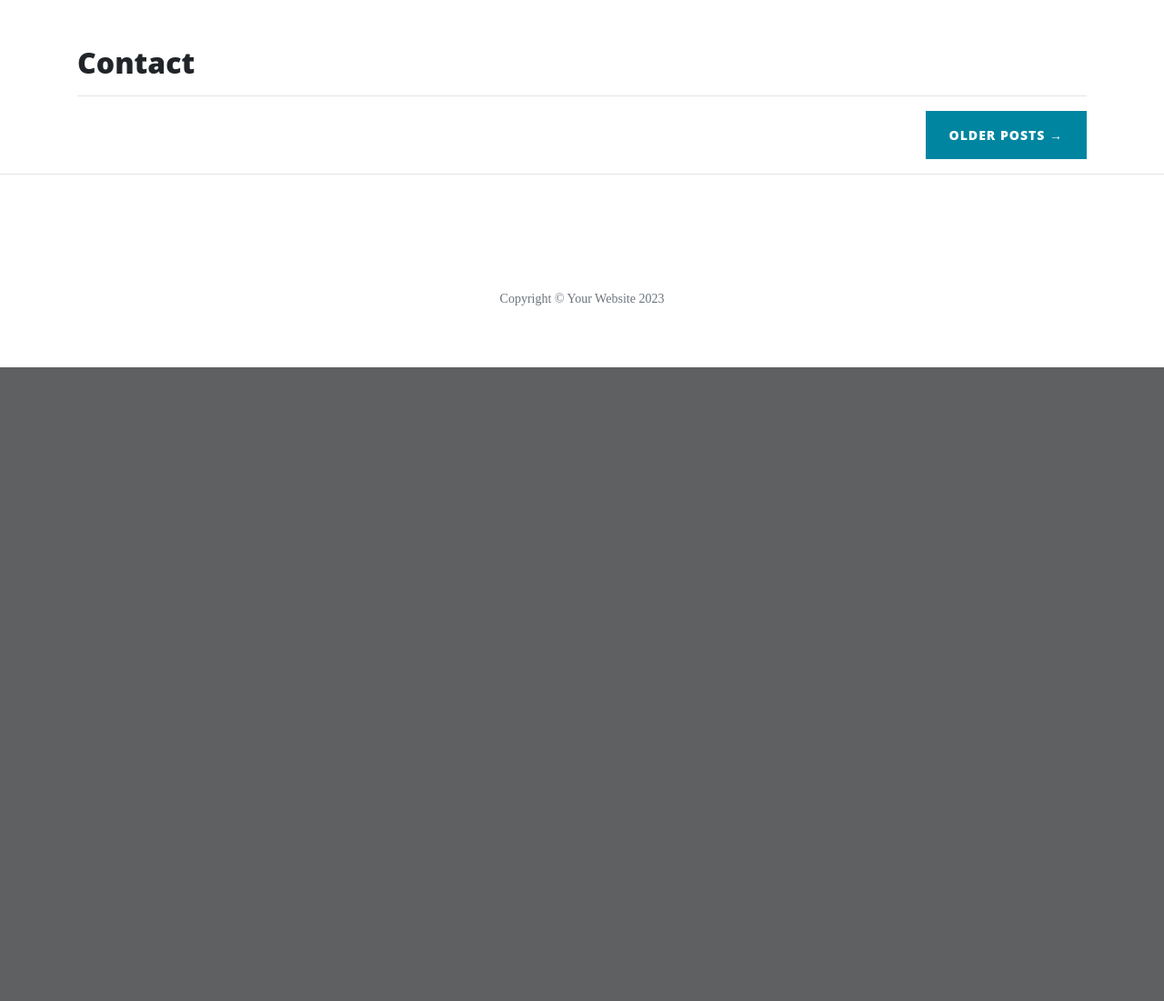
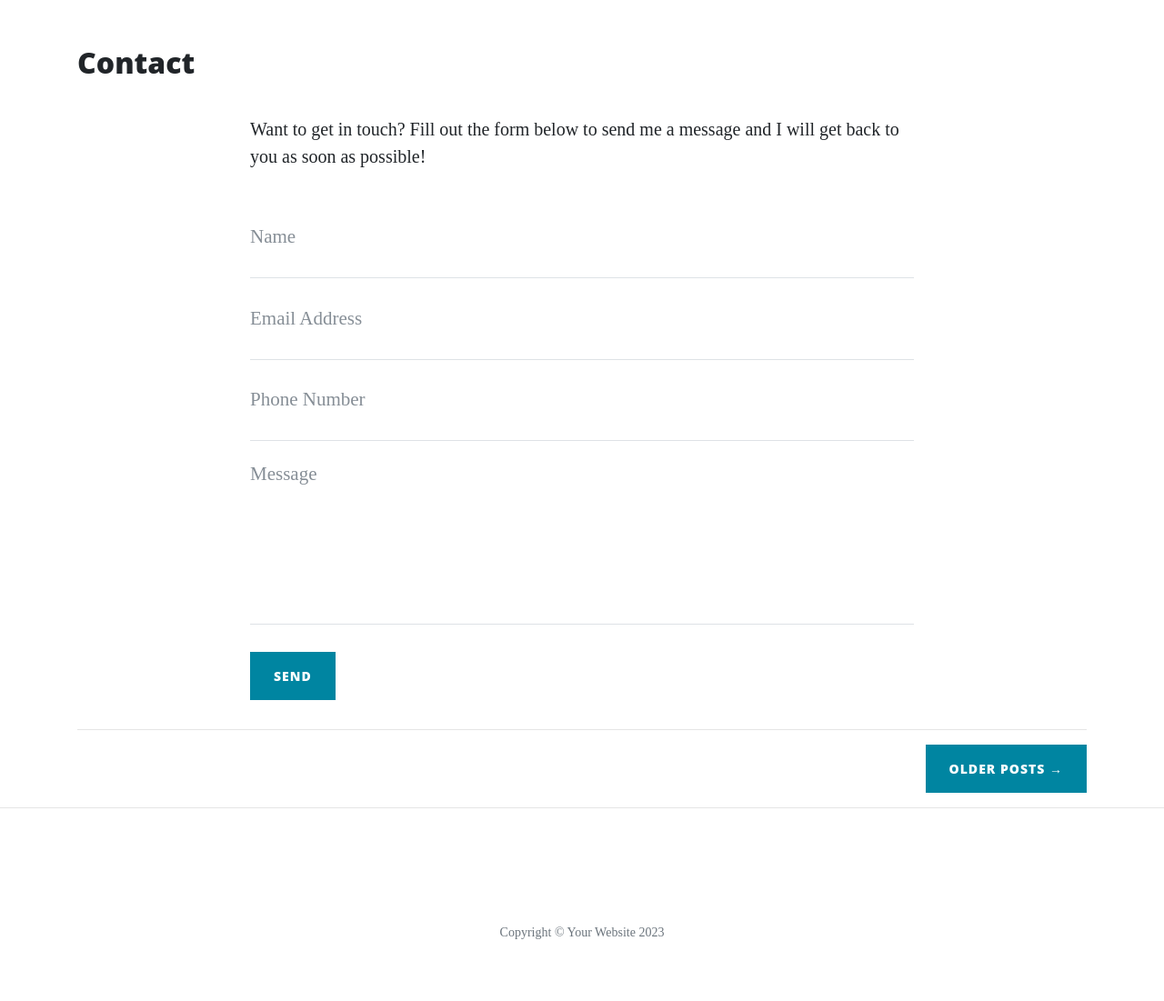
Before and after one commit to DebbieBergstrom/flask, a Flask app: page /contact in a window 1280 px wide. Shown: the part 628-1729 px from the top of the page at 91% size. Before the commit the page ends 1032 px from the top, so only its background shows below. Run offline with Flask 3, Linux system fonts and the light colour scheme; some libraries are stand-ins or nearby versions.

Commit message:
Add form to contact page and post request

```diff
--- a/run.py
+++ b/run.py
@@ -1,6 +1,6 @@
 import os
 import json
-from flask import Flask, render_template
+from flask import Flask, render_template, request
 
 
 app = Flask(__name__)
@@ -19,8 +19,21 @@ def about():
     return render_template("about.html", page_title="About", company=data)
 
 
-@app.route("/contact")
+@app.route("/about/<member_name>")
+def about_member(member_name):
+    member = {}
+    with open("data/company.json", "r") as json_data:
+        data = json.load(json_data)
+        for obj in data:
+            if obj["url"] == member_name:
+                member = obj
+    return render_template("member.html", member=member)
+
+@app.route("/contact", methods=["GET", "POST"])
 def contact():
+    if request.method == "POST":
+        print(request.form.get("name"))
+        print(request.form["email"])
     return render_template("contact.html", page_title="Contact")
 
 
--- a/templates/about.html
+++ b/templates/about.html
@@ -19,7 +19,7 @@
     {% if loop.index % 2 != 0 %}
 
     <div class="col-md-7">
-        <h3>{{ loop.index }}. {{ member.name }}</h3>
+        <h3><a href="/about/{{ member.url }}">{{ loop.index }}. {{ member.name }}</a></h3>
         <p>{{ member.description }}</p>
     </div>
     <div class="col-md-5">
@@ -32,7 +32,7 @@
         <img src="{{ member.image_source }}" alt="" class="featurette-image image-responsive">
     </div>
     <div class="col-md-7">
-        <h3>{{ loop.index }}. {{ member.name }}</h3>
+        <h3><a href="/about/{{ member.url }}">{{ loop.index }}. {{ member.name }}</a></h3>
         <p>{{ member.description }}</p>
     </div>
 
--- a/templates/contact.html
+++ b/templates/contact.html
@@ -1,4 +1,51 @@
 {% extends "base.html" %}
 {% block content %}
 <h2>{{ page_title }}</h2>
+
+<div class="row">
+    <div class="col-lg-8 col-md-10 mx-auto">
+        <p>Want to get in touch? Fill out the form below to send me a message and I will get back to you as soon as
+            possible!</p>
+        <form method="POST" name="sentMessage" id="contactForm" novalidate>
+            <div class="control-group">
+                <div class="form-group floating-label-form-group controls">
+                    <label>Name</label>
+                    <input type="text" class="form-control" placeholder="Name" name="name" id="name" required
+                        data-validation-required-message="Please enter your name.">
+                    <p class="help-block text-danger"></p>
+                </div>
+            </div>
+            <div class="control-group">
+                <div class="form-group floating-label-form-group controls">
+                    <label>Email Address</label>
+                    <input type="email" class="form-control" placeholder="Email Address" name="email" id="email"
+                        required data-validation-required-message="Please enter your email address.">
+                    <p class="help-block text-danger"></p>
+                </div>
+            </div>
+            <div class="control-group">
+                <div class="form-group col-xs-12 floating-label-form-group controls">
+                    <label>Phone Number</label>
+                    <input type="tel" class="form-control" placeholder="Phone Number" name="phone" id="phone" required
+                        data-validation-required-message="Please enter your phone number.">
+                    <p class="help-block text-danger"></p>
+                </div>
+            </div>
+            <div class="control-group">
+                <div class="form-group floating-label-form-group controls">
+                    <label>Message</label>
+                    <textarea rows="5" class="form-control" placeholder="Message" name="message" id="message" required
+                        data-validation-required-message="Please enter a message."></textarea>
+                    <p class="help-block text-danger"></p>
+                </div>
+            </div>
+            <br>
+            <div id="success"></div>
+            <div class="form-group">
+                <button type="submit" class="btn btn-primary" id="sendMessageButton">Send</button>
+            </div>
+        </form>
+    </div>
+</div>
+
 {% endblock %}
```
Also changed, not shown: data/company.json (+26 -13 lines), templates/member.html (added, +15 -0 lines), 1 other file.
